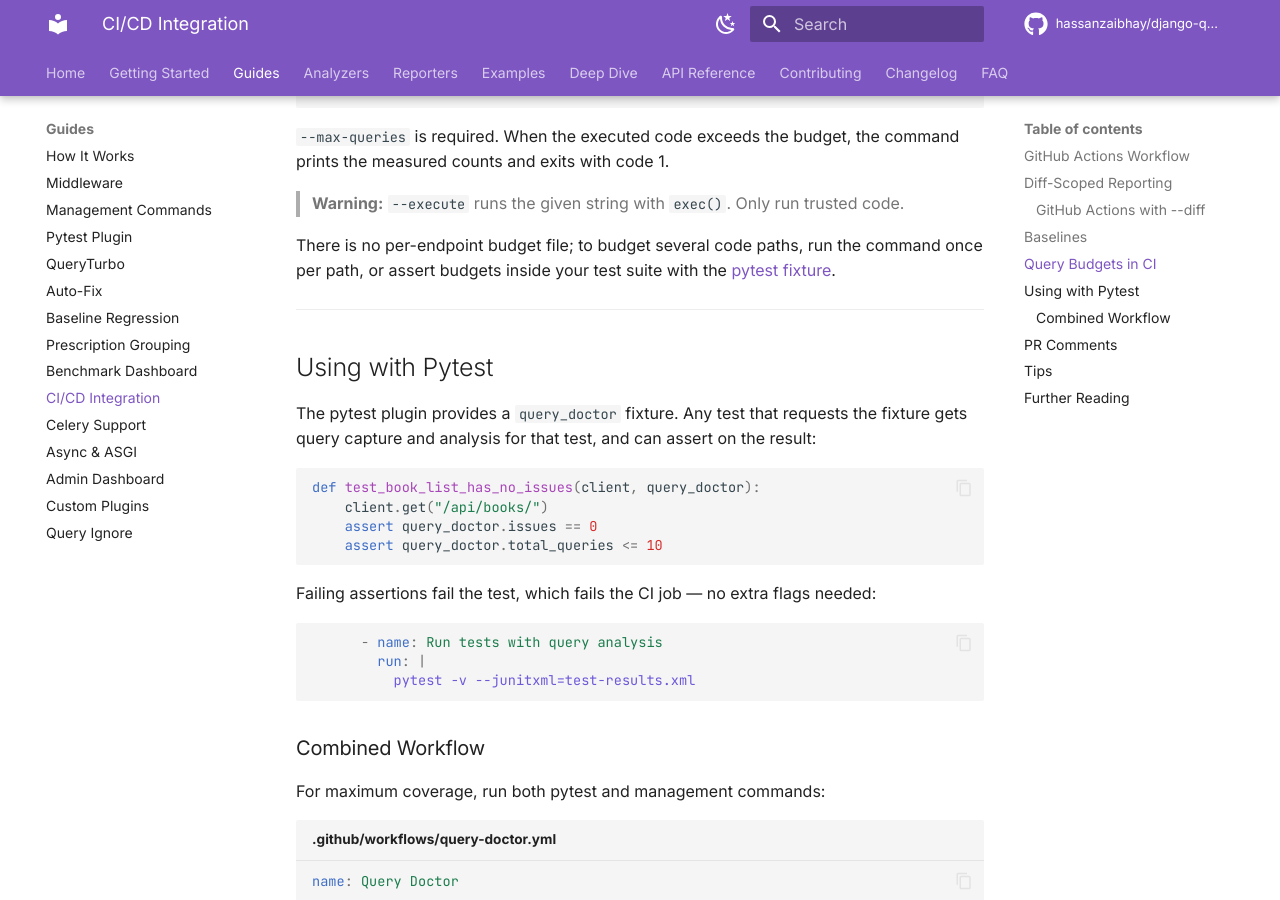
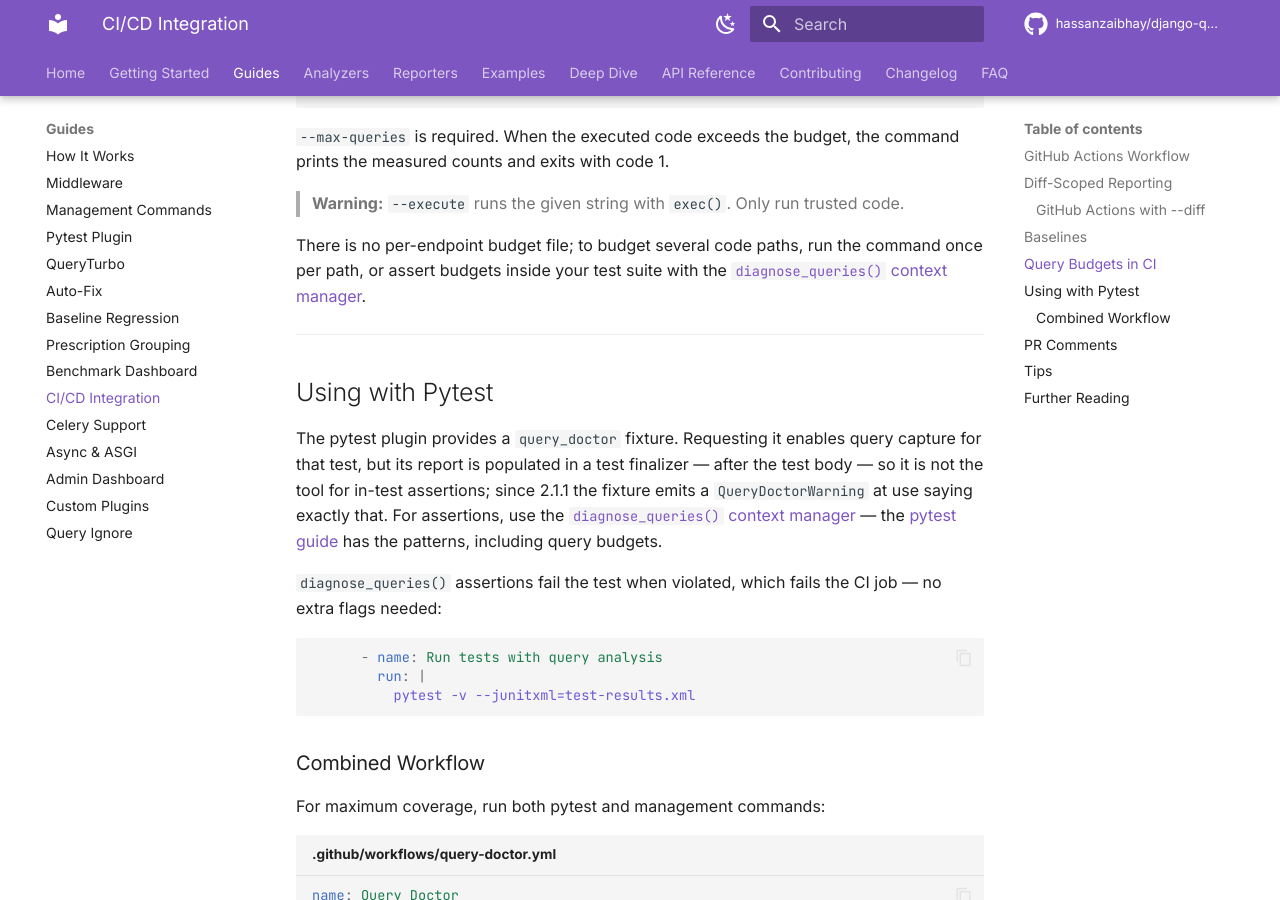
Before and after one commit to hassanzaibhay/django-query-doctor, an MkDocs documentation site: the page built from docs/guides/ci-integration.md, in a window 1280 px wide and 900 px high, scrolled down 3497 px. Built offline with MkDocs 1.6.1 and Material for MkDocs 9.7.7, drawn with Linux system fonts in a browser that asks for light colours; comment, search, counter and statistics services are not loaded.

Commit message:
docs: stop teaching the vacuous fixture pattern in the CI guide
docs/guides/ci-integration.md prescribed in-test assertions on the
query_doctor fixture object (:170-173) and claimed they gate CI (:176) -
those assertions pass vacuously, and as of 2.1.1 the fixture itself warns
against exactly that pattern. The shipped docs and the shipped warning
steered in opposite directions, and the CI page - where someone building
a gate lands - was the wrong one.

The code sample is removed, not replaced: near-identical samples on two
pages are the divergence mechanism that produced this (the :176 sentence
is pytest-plugin.md:98 with the diagnose_queries qualifier filed off,
sitting above a sample that had diverged). The CI page now describes the
fixture truthfully (capture-only, teardown-populated, warns at use) and
links to pytest-plugin.md#context-manager-in-tests for the assertion
patterns; the budget steer at :161 points there too. The junitxml YAML
and the rest of the workflow stay.

Class sweep (re-run, both greps plus a capability-claim sweep over
README/UPGRADING/CHANGELOG/examples/docs): ci-integration.md was the only
page asserting on the fixture object; pytest-plugin.md:16 requests
without asserting (correct); remaining hits are OTel span/metric
attribute names, unrelated.

FOLLOWUPS #1 Resolved bullet amended in place to name the doc correction;
CHANGELOG [2.1.1] gains the Fixed entry connecting the doc fix to the new
warning.

````diff
--- a/docs/guides/ci-integration.md
+++ b/docs/guides/ci-integration.md
@@ -158,22 +158,15 @@ Use the `query_budget` command to enforce a hard limit on query count (and optio
 
 > **Warning:** `--execute` runs the given string with `exec()`. Only run trusted code.
 
-There is no per-endpoint budget file; to budget several code paths, run the command once per path, or assert budgets inside your test suite with the [pytest fixture](pytest-plugin.md).
+There is no per-endpoint budget file; to budget several code paths, run the command once per path, or assert budgets inside your test suite with the [`diagnose_queries()` context manager](pytest-plugin.md#context-manager-in-tests).
 
 ---
 
 ## Using with Pytest
 
-The pytest plugin provides a `query_doctor` fixture. Any test that requests the fixture gets query capture and analysis for that test, and can assert on the result:
+The pytest plugin provides a `query_doctor` fixture. Requesting it enables query capture for that test, but its report is populated in a test finalizer — after the test body — so it is not the tool for in-test assertions; since 2.1.1 the fixture emits a `QueryDoctorWarning` at use saying exactly that. For assertions, use the [`diagnose_queries()` context manager](pytest-plugin.md#context-manager-in-tests) — the [pytest guide](pytest-plugin.md) has the patterns, including query budgets.
 
-```python
-def test_book_list_has_no_issues(client, query_doctor):
-    client.get("/api/books/")
-    assert query_doctor.issues == 0
-    assert query_doctor.total_queries <= 10
-```
-
-Failing assertions fail the test, which fails the CI job — no extra flags needed:
+`diagnose_queries()` assertions fail the test when violated, which fails the CI job — no extra flags needed:
 
 ```yaml
       - name: Run tests with query analysis
````
Also changed, not shown: CHANGELOG.md (+8 -0 lines), FOLLOWUPS.md (+7 -2 lines).
